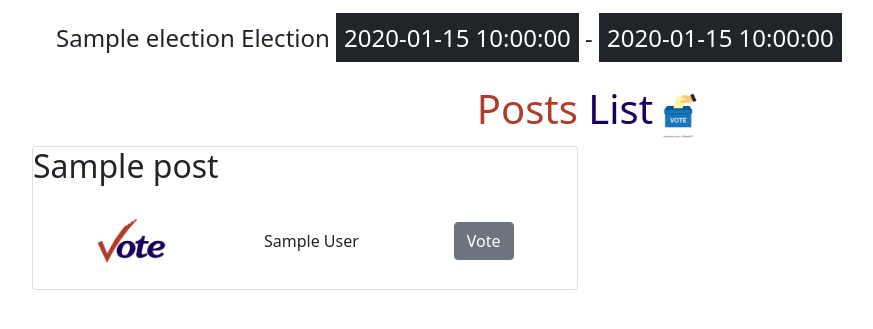
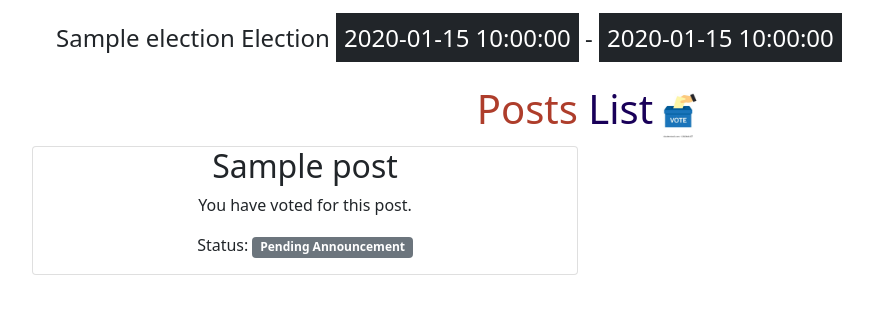
Before and after one commit to githaefrancis/uwazi-poll, a Flask app: page /election/1/vote in a window 1280 px wide. Shown: the part 56-385 px from the top of the page, without its empty margins (50-923 px from the left). Run offline with Flask 2, Linux system fonts and the light colour scheme; a user stored in the database is signed in; tables that the repository leaves empty hold one stand-in row (values such as "Sample post"); some libraries are stand-ins or nearby versions.

Commit message:
add voting functionality

```diff
--- a/app/main/views.py
+++ b/app/main/views.py
@@ -4,7 +4,7 @@ from app.models import Election, User
 from . import main
 from werkzeug.utils import secure_filename
 import os
-from ..request import get_elections, get_posts_count_for_all_elections,get_candidates_for_all_posts_per_election, get_posts_per_election
+from ..request import get_elections, get_posts_count_for_all_elections,get_candidates_for_all_posts_per_election, get_posts_per_election, has_voted_all_posts,vote_for_candidate
 
 
 ALLOWED_EXTENSIONS={'png','jpg','jpeg','gif'}
@@ -29,7 +29,14 @@ def vote(id):
   election=Election.query.filter_by(id=id).first()
   posts=get_posts_per_election(id)
   all_candidates=get_candidates_for_all_posts_per_election(id)
-  return render_template('main/vote.html',election=election,all_candidates=all_candidates,posts=posts)
+  vote_status=has_voted_all_posts(current_user.id,id)
+  return render_template('main/vote.html',election=election,all_candidates=all_candidates,posts=posts,vote_status=vote_status)
+
+@main.route('/election/<id>/vote/post/<post_id>/candidate/<candidate_id>')
+def cast_vote(id,post_id,candidate_id):
+  vote_for_candidate(current_user.id,post_id,candidate_id)
+  return redirect(url_for('main.vote',id=id))
+
 
 
 def allowed_file(filename):
--- a/app/request.py
+++ b/app/request.py
@@ -88,6 +88,14 @@ def has_voted(voter_id,post_id):
   else:
     return False
 
+def has_voted_all_posts(voter_id,election_id):
+  vote_status_dict={}
+  posts=get_posts_per_election(election_id)
+  for post in posts:
+    status=has_voted(voter_id,post.id)
+    vote_status_dict[post.id]=status
+  return vote_status_dict
+
 def get_the_winner_in_a_post(post_id):
   votes=get_votes_for_candidate_count_per_post(post_id)
   if votes:
--- a/app/templates/main/macros.html
+++ b/app/templates/main/macros.html
@@ -26,7 +26,7 @@
 {%endif%}
 {% endmacro %}
 
-{%macro displayPostCard(election,post_list,candidate_dict) %}
+{%macro displayPostCard(election,post_list,candidate_dict,vote_status_dict) %}
 
 {% for post in post_list %}
 {% if post.election.status=='closed' %}
@@ -51,6 +51,8 @@
 
 {% elif post.election.status=='open' %}
 
+{% if not vote_status_dict[post.id] %}
+
 <div class="col-lg-6">
   <div class="card mb-3">
 
@@ -63,7 +65,7 @@
 
       <span>{{candidate.user.name}}</span>
 
-      <span> <a href="" class="btn btn-secondary">Vote </a> </span>
+      <span> <a href="{{url_for('main.cast_vote',id=post.election.id,post_id=post.id,candidate_id=candidate.id)}}" class="btn btn-secondary">Vote </a> </span>
 
     </div>
       {% endfor %}
@@ -73,11 +75,24 @@
   </div>
 
 </div>
+{% else%}
 
+<div class="col-lg-6">
+  <div class="card">
+
+    <h2 class="d-flex justify-content-center">{{post.title}}</h2>
+    <div class="d-flex flex-column justify-content-center align-items-center">
+    <p>You have voted for this post.</p>
+
+    <p>Status: <span class="badge bg-secondary"> Pending Announcement</span></p>
+  </div>
+  </div>
+
+</div>
 
 {% endif %}
 
-
+{% endif %}
 
 
 {% endfor %}
--- a/app/templates/main/vote.html
+++ b/app/templates/main/vote.html
@@ -12,7 +12,7 @@
 <div class="row">
 
 
-{{macro.displayPostCard(election,posts,all_candidates)}}
+{{macro.displayPostCard(election,posts,all_candidates,vote_status)}}
 
 
 </div>
```
Also changed, not shown: app/auth/views.py (+5 -3 lines).
